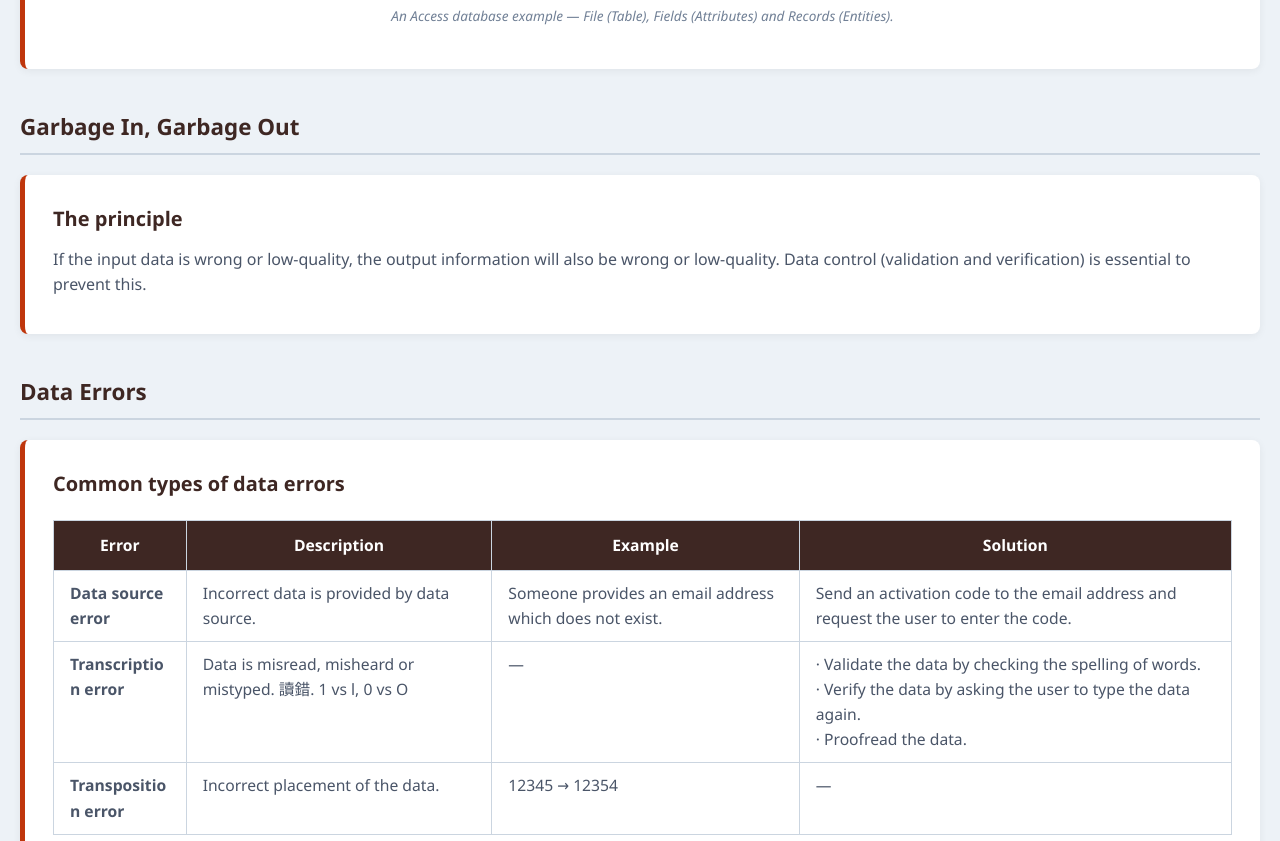
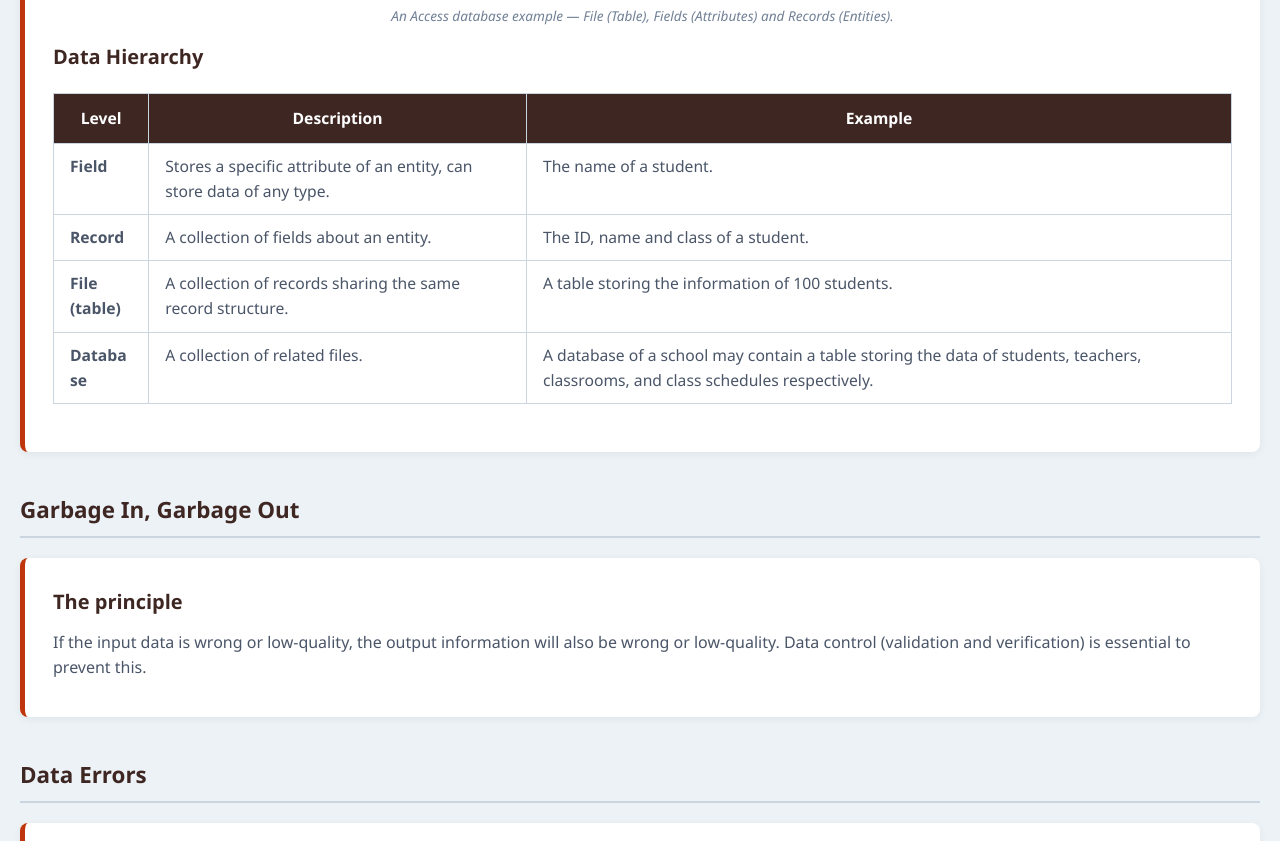
Before and after one commit to notiamalfred/ICTLearn, a website: page data-control.html in a window 1280 px wide. Shown: the part 1711-2552 px from the top of the page. Drawn offline with Linux system fonts and the light colour scheme.

Commit message:
Add data hierarchy section to data-control.html
Added a data hierarchy section with a table describing fields, records, files, and databases.

```diff
--- a/data-control.html
+++ b/data-control.html
@@ -68,6 +68,21 @@
             <img src="images/ict-p02-2.jpeg" alt="Microsoft Access screenshot showing a Supplier List table with File (Table), Fields (Attributes) and Records (Entities) labelled">
             <figcaption>An Access database example — File (Table), Fields (Attributes) and Records (Entities).</figcaption>
           </figure>
+
+          <h3>Data Hierarchy</h3>
+          <div class="table-wrap">
+            <table class="data-table">
+              <thead>
+                <tr><th>Level</th><th>Description</th><th>Example</th></tr>
+              </thead>
+              <tbody>
+                <tr><td><strong>Field</strong></td><td>Stores a specific attribute of an entity, can store data of any type.</td><td>The name of a student.</td></tr>
+                <tr><td><strong>Record</strong></td><td>A collection of fields about an entity.</td><td>The ID, name and class of a student.</td></tr>
+                <tr><td><strong>File (table)</strong></td><td>A collection of records sharing the same record structure.</td><td>A table storing the information of 100 students.</td></tr>
+                <tr><td><strong>Database</strong></td><td>A collection of related files.</td><td>A database of a school may contain a table storing the data of students, teachers, classrooms, and class schedules respectively.</td></tr>
+              </tbody>
+            </table>
+          </div>
         </article>
       </div>
 
```
